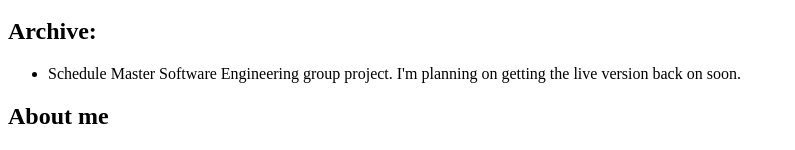
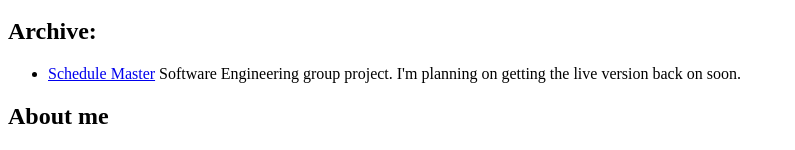
Before and after one commit to smburdick/smburdick.github.io, a plain HTML site: page index.html in a window 1280 px wide. Shown: the part 133-283 px from the top of the page, without its empty margins (0-795 px from the left). Drawn offline with Linux system fonts and the light colour scheme.

Commit message:
fixed href

```diff
--- a/index.html
+++ b/index.html
@@ -15,7 +15,7 @@ Archive:
 </h2>
 <ul>
   <li>
-    <a href-"https://github.com/smburdick/schedule-master">Schedule Master</a> Software Engineering group project. I'm planning on getting the live version back on soon.
+    <a href="https://github.com/smburdick/schedule-master">Schedule Master</a> Software Engineering group project. I'm planning on getting the live version back on soon.
   </li>
 </ul>
 <h2>
```
